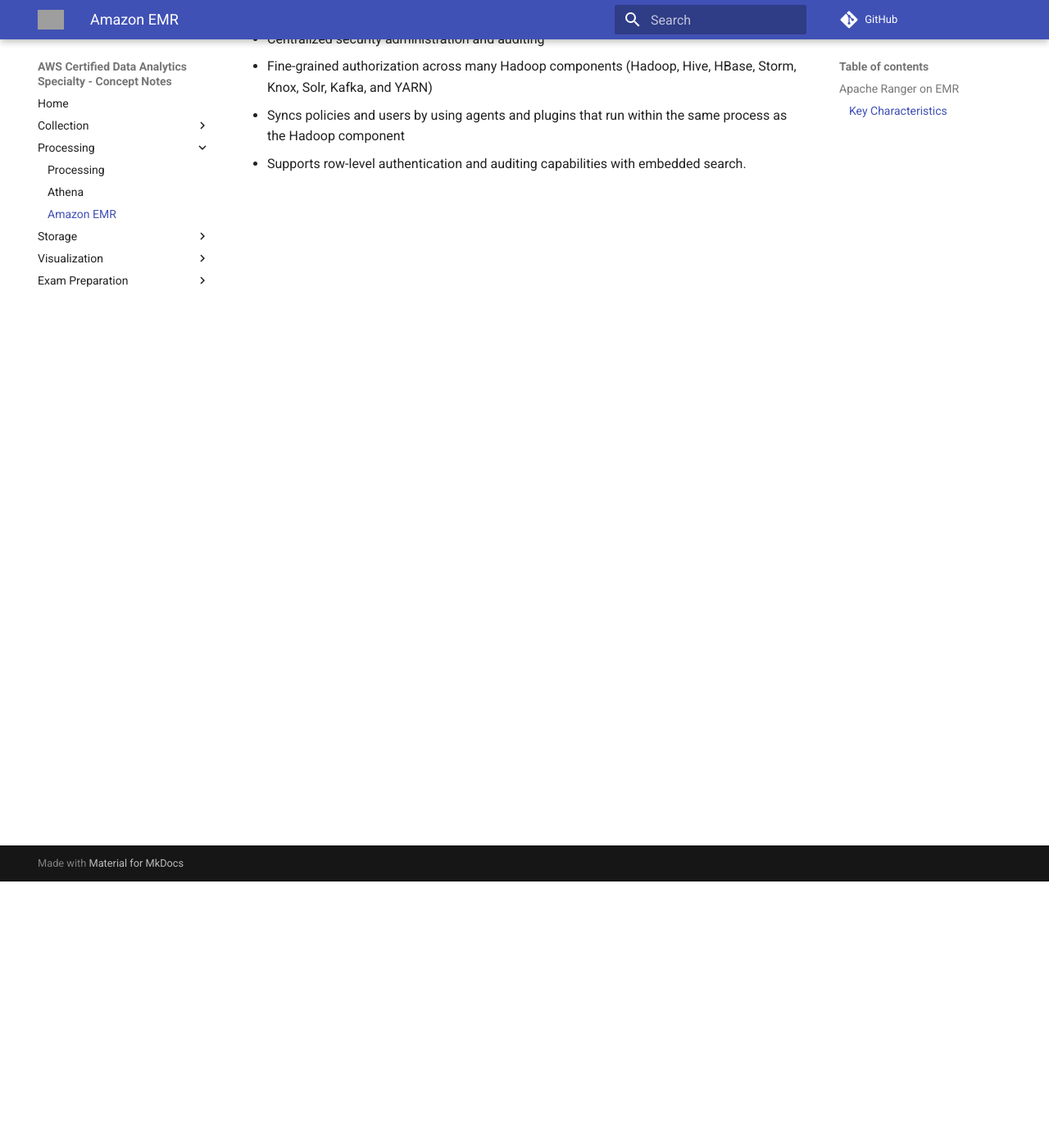
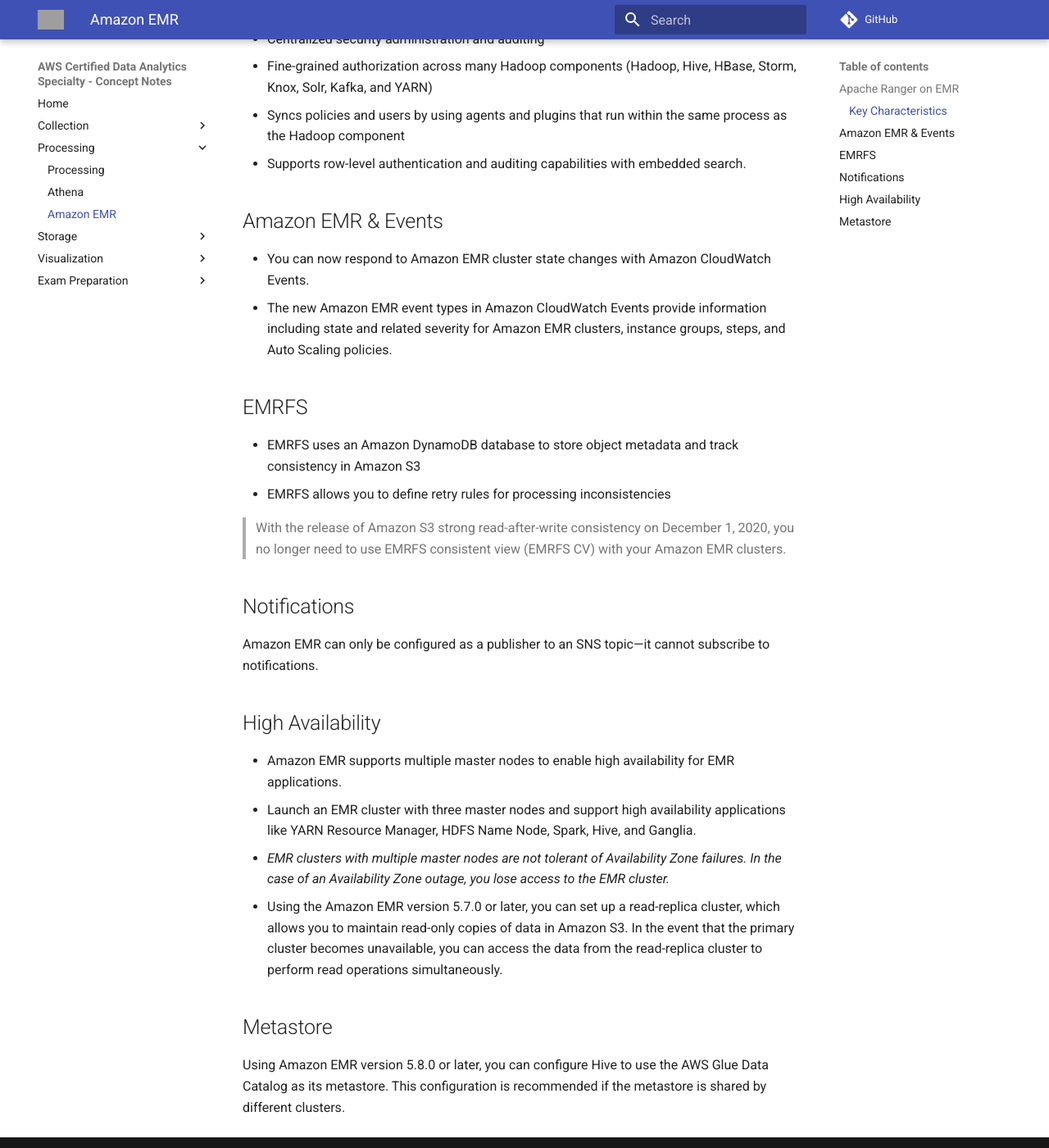
Before and after one commit to jeyabalajis/aws-certified-data-analytics-specialty-notes, an MkDocs documentation site: the page built from docs/processing/amazon_emr.md, in a window 1280 px wide and 1400 px high, scrolled down 325 px. Shown: the whole window at 82% size. Built offline with MkDocs 1.6.1 and Material for MkDocs 9.7.7, drawn with Linux system fonts in a browser that asks for light colours; comment, search, counter and statistics services are not loaded; grey boxes are pictures that could not be loaded.

```diff
--- a/docs/processing/amazon_emr.md
+++ b/docs/processing/amazon_emr.md
@@ -10,3 +10,30 @@
 - Fine-grained authorization across many Hadoop components (Hadoop, Hive, HBase, Storm, Knox, Solr, Kafka, and YARN)
 - Syncs policies and users by using agents and plugins that run within the same process as the Hadoop component
 - Supports row-level authentication and auditing capabilities with embedded search.
+
+## Amazon EMR & Events
+
+- You can now respond to Amazon EMR cluster state changes with Amazon CloudWatch Events.
+- The new Amazon EMR event types in Amazon CloudWatch Events provide information including state and related severity for Amazon EMR clusters, instance groups, steps, and Auto Scaling policies.
+
+## EMRFS
+
+- EMRFS uses an Amazon DynamoDB database to store object metadata and track consistency in Amazon S3
+- EMRFS allows you to define retry rules for processing inconsistencies
+
+> With the release of Amazon S3 strong read-after-write consistency on December 1, 2020, you no longer need to use EMRFS consistent view (EMRFS CV) with your Amazon EMR clusters.
+
+## Notifications
+
+Amazon EMR can only be configured as a publisher to an SNS topic—it cannot subscribe to notifications.
+
+## High Availability
+
+- Amazon EMR supports multiple master nodes to enable high availability for EMR applications.
+- Launch an EMR cluster with three master nodes and support high availability applications like YARN Resource Manager, HDFS Name Node, Spark, Hive, and Ganglia.
+- _EMR clusters with multiple master nodes are not tolerant of Availability Zone failures. In the case of an Availability Zone outage, you lose access to the EMR cluster._
+- Using the Amazon EMR version 5.7.0 or later, you can set up a read-replica cluster, which allows you to maintain read-only copies of data in Amazon S3. In the event that the primary cluster becomes unavailable, you can access the data from the read-replica cluster to perform read operations simultaneously.
+
+## Metastore
+
+Using Amazon EMR version 5.8.0 or later, you can configure Hive to use the AWS Glue Data Catalog as its metastore. This configuration is recommended if the metastore is shared by different clusters.
```
Also changed, not shown: docs/collection/glue_etl.md (+12 -0 lines), docs/collection/kinesis_data_firehose.md (+6 -0 lines), docs/processing/athena.md (+8 -0 lines), docs/storage/redshift.md (added, +35 -0 lines), docs/storage/storage.md (+21 -0 lines), docs/visualization/quick_sight.md (+6 -0 lines).
